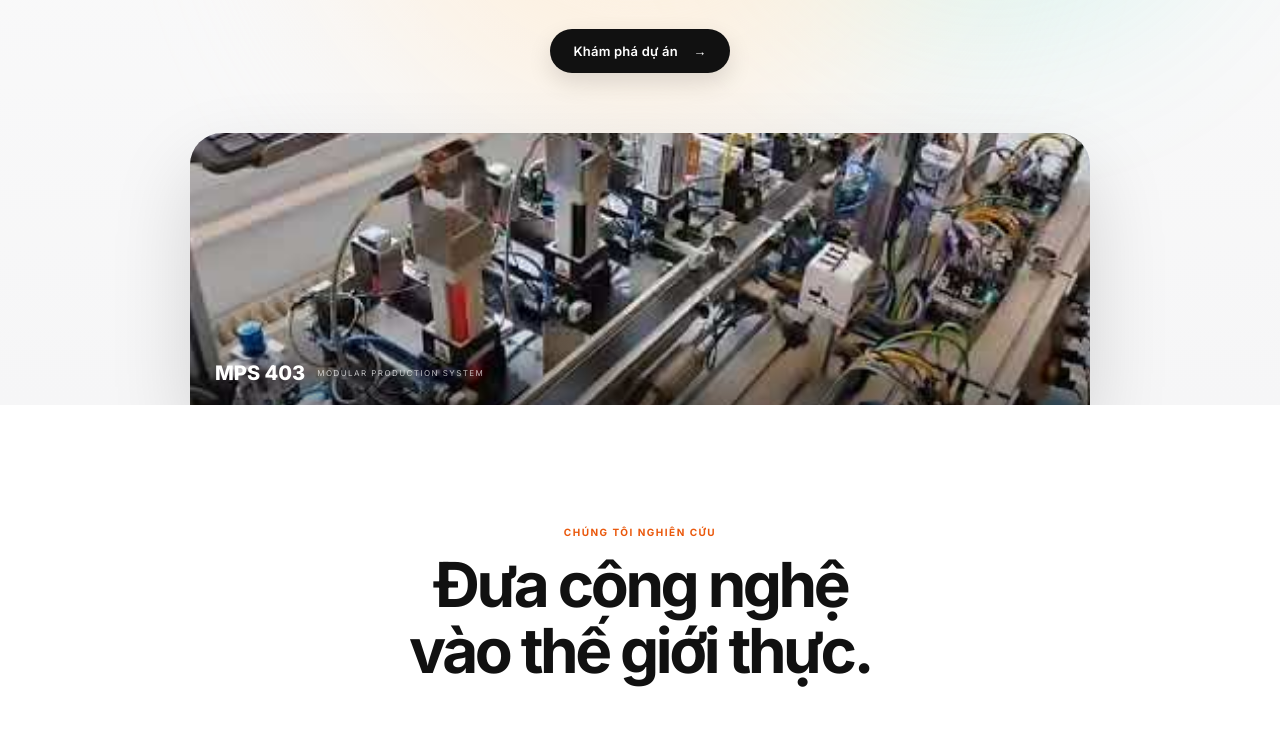
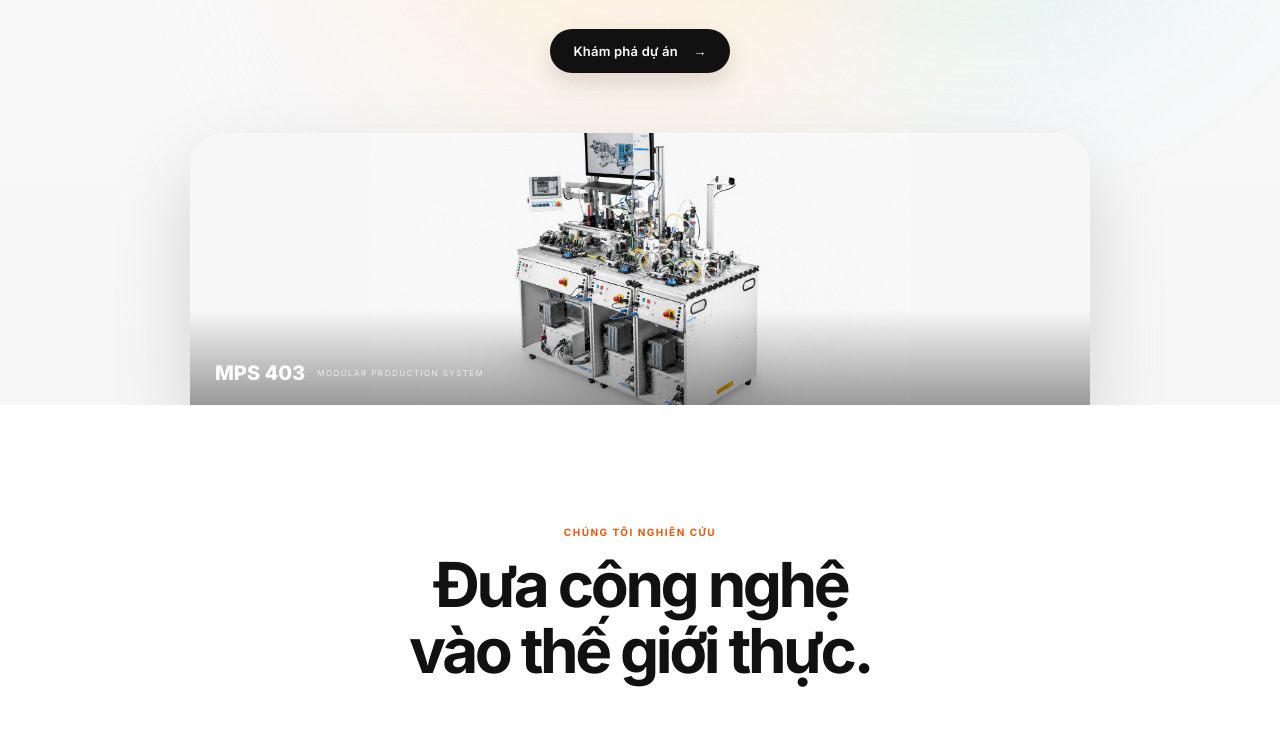
Before and after one commit to HMSlab-hitechlab/haomechatronics-website, a plain HTML site: page index.html in a window 1280 px wide. Shown: the part 575-1315 px from the top of the page. Drawn offline with Linux system fonts and the light colour scheme.

Commit message:
Thay anh MPS 403 chat luong cao

```diff
--- a/index.html
+++ b/index.html
@@ -42,7 +42,7 @@
             </div>
             <div class="hero-visual studio-media reveal">
                 <div class="robot-photo-wrap">
-                    <img src="images/mps-403.jpg" alt="Hệ thống đào tạo tự động hóa Festo MPS 403" width="480" height="360">
+                    <img src="images/mps-403-clean.png" alt="Hệ thống đào tạo tự động hóa Festo MPS 403" width="1536" height="1024">
                     <div class="photo-label"><span>MPS 403</span><small>MODULAR PRODUCTION SYSTEM</small></div>
                 </div>
             </div>
@@ -112,7 +112,7 @@
         </section>
     </main>
 
-    <footer class="simple-footer"><div class="brand"><span class="brand-mark"><i></i><i></i><i></i></span><strong>HITECH<span>.</span></strong></div><p>Mechatronics · Robotics · Automation</p><small>© 2026 Hitech Lab · <a href="https://www.youtube.com/watch?v=lVCvAUHWrn4" target="_blank" rel="noreferrer">Nguồn ảnh MPS 403</a></small></footer>
+    <footer class="simple-footer"><div class="brand"><span class="brand-mark"><i></i><i></i><i></i></span><strong>HITECH<span>.</span></strong></div><p>Mechatronics · Robotics · Automation</p><small>© 2026 Hitech Lab</small></footer>
 
     <dialog id="memberModal">
         <form id="memberForm" method="dialog">
--- a/mps.css
+++ b/mps.css
@@ -1,8 +1,10 @@
 .robot-photo-wrap img {
-    object-position: center 48%;
-    transform: scale(1.08);
+    object-fit: contain;
+    object-position: center bottom;
+    transform: scale(1.12);
+    background: #f7f7f7;
 }
 
 .studio-media:hover img {
-    transform: scale(1.13);
+    transform: scale(1.16);
 }
```
Also changed, not shown: images/mps-403-clean.png (added), images/mps-403.jpg (deleted).
